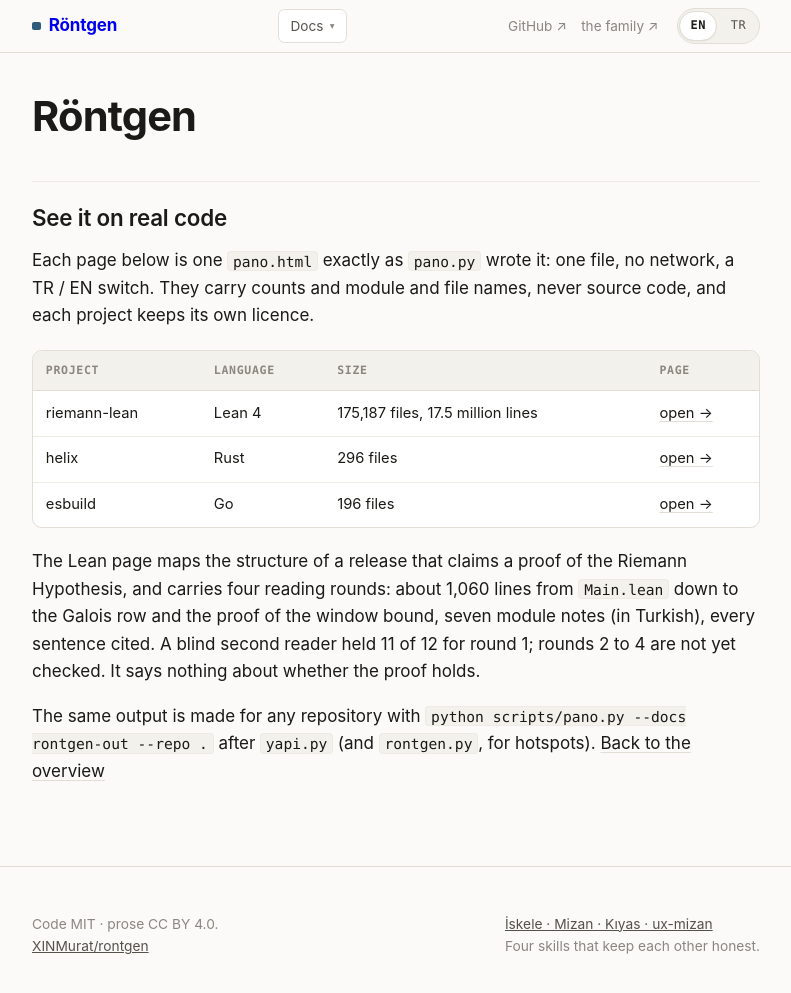
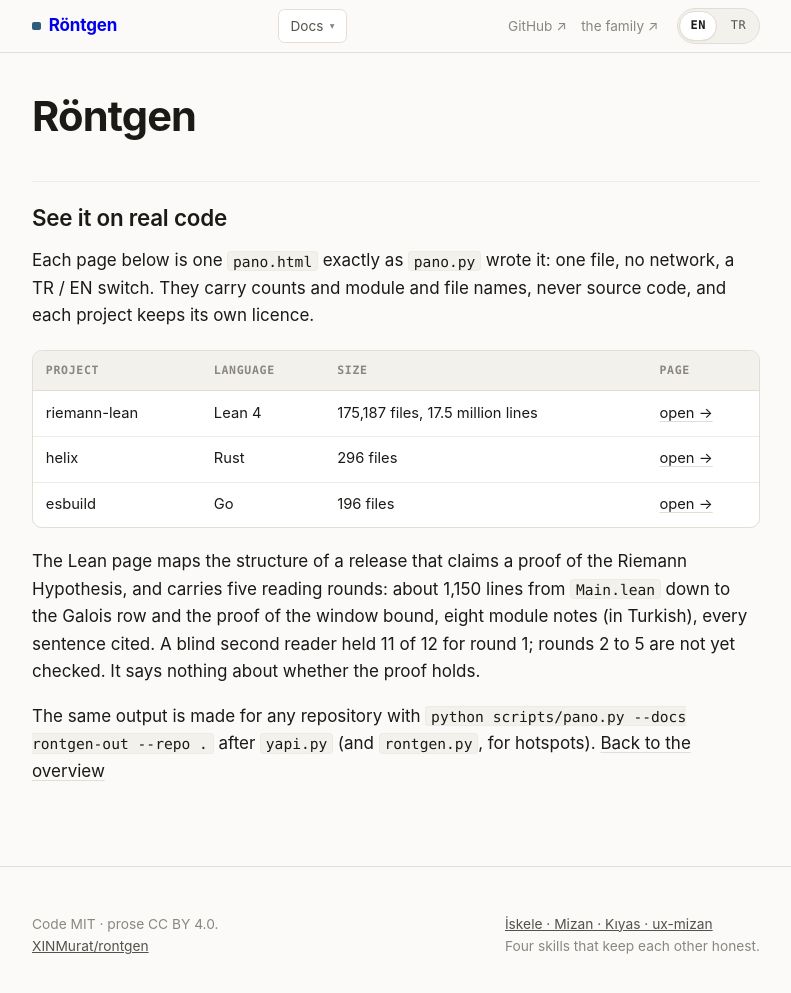
Before and after one commit to XINMurat/rontgen, a Jekyll site: the page built from docs/ornekler.md, in a window 1280 px wide and 1019 px high. Shown: the top 993 px of the window, without its empty margins (244-1035 px from the left). Built offline with Jekyll 4.4.1, drawn with Linux system fonts in a browser that asks for light colours.

Commit message:
ornekler: Lean ornegi bes okuma turuyla (Galois satirinin kaynaklari; yaklasik 1.150 satir, 8 modul notu)
Co-Authored-By: Claude Opus 5.5 <noreply@anthropic.com>

```diff
--- a/docs/ornekler.md
+++ b/docs/ornekler.md
@@ -18,9 +18,9 @@ counts and module and file names, never source code, and each project keeps its
 | helix | Rust | 296 files | [open →](ornekler/helix.html) |
 | esbuild | Go | 196 files | [open →](ornekler/esbuild.html) |
 
-The Lean page maps the structure of a release that claims a proof of the Riemann Hypothesis, and carries four reading
-rounds: about 1,060 lines from `Main.lean` down to the Galois row and the proof of the window bound, seven module notes (in
-Turkish), every sentence cited. A blind second reader held 11 of 12 for round 1; rounds 2 to 4 are not yet checked. It says nothing about whether the proof holds.
+The Lean page maps the structure of a release that claims a proof of the Riemann Hypothesis, and carries five reading
+rounds: about 1,150 lines from `Main.lean` down to the Galois row and the proof of the window bound, eight module notes (in
+Turkish), every sentence cited. A blind second reader held 11 of 12 for round 1; rounds 2 to 5 are not yet checked. It says nothing about whether the proof holds.
 
 The same output is made for any repository with `python scripts/pano.py --docs rontgen-out --repo .` after `yapi.py`
 (and `rontgen.py`, for hotspots). [Back to the overview](./)
@@ -40,9 +40,9 @@ modül ve dosya adları taşırlar, kaynak kod asla; her proje kendi lisansını
 | helix | Rust | 296 dosya | [aç →](ornekler/helix.html#tr) |
 | esbuild | Go | 196 dosya | [aç →](ornekler/esbuild.html#tr) |
 
-Lean sayfası, Riemann Hipotezi'nin bir ispatını iddia eden bir yayının yapısını haritalar ve dört okuma turunu taşır:
-`Main.lean`'den Galois satırına ve pencere sınırının kanıtına inen yaklaşık 1.060 satır, yedi modül notu, her cümle atıflı. Kör ikinci
-okuyucu tur 1'de 12'nin 11'ini doğruladı; tur 2–4 henüz denetlenmedi.
+Lean sayfası, Riemann Hipotezi'nin bir ispatını iddia eden bir yayının yapısını haritalar ve beş okuma turunu taşır:
+`Main.lean`'den Galois satırına, onun kaynaklarına ve pencere sınırının kanıtına inen yaklaşık 1.150 satır, sekiz modül notu, her cümle atıflı. Kör ikinci
+okuyucu tur 1'de 12'nin 11'ini doğruladı; tur 2–5 henüz denetlenmedi.
 İspatın geçerli olup olmadığı hakkında bir şey söylemez.
 
 Aynı çıktı her depo için, `yapi.py`'den (sıcak noktalar için `rontgen.py`'den de) sonra
```
Also changed, not shown: docs/ornekler/riemann-lean.html (+1 -1 lines).
